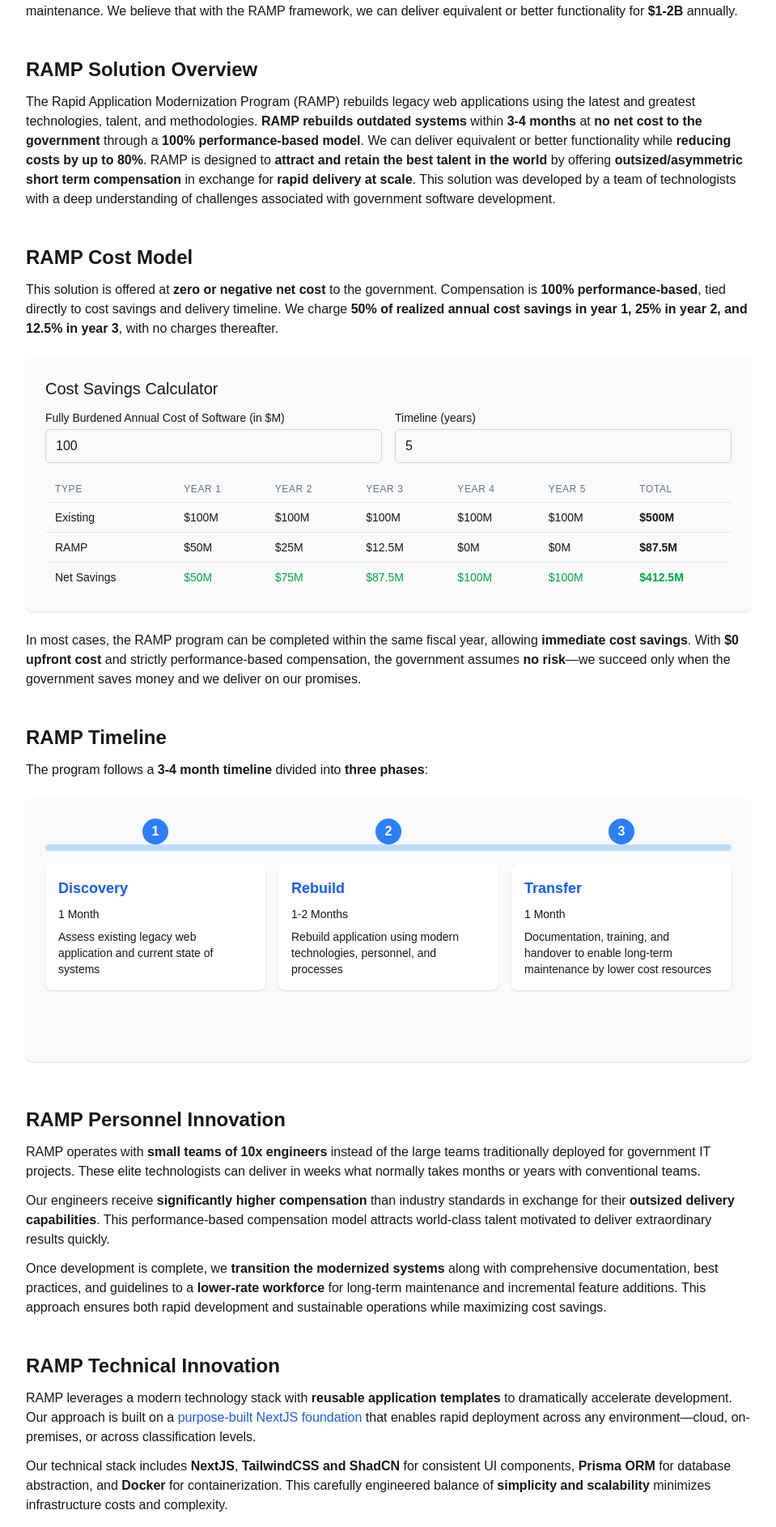
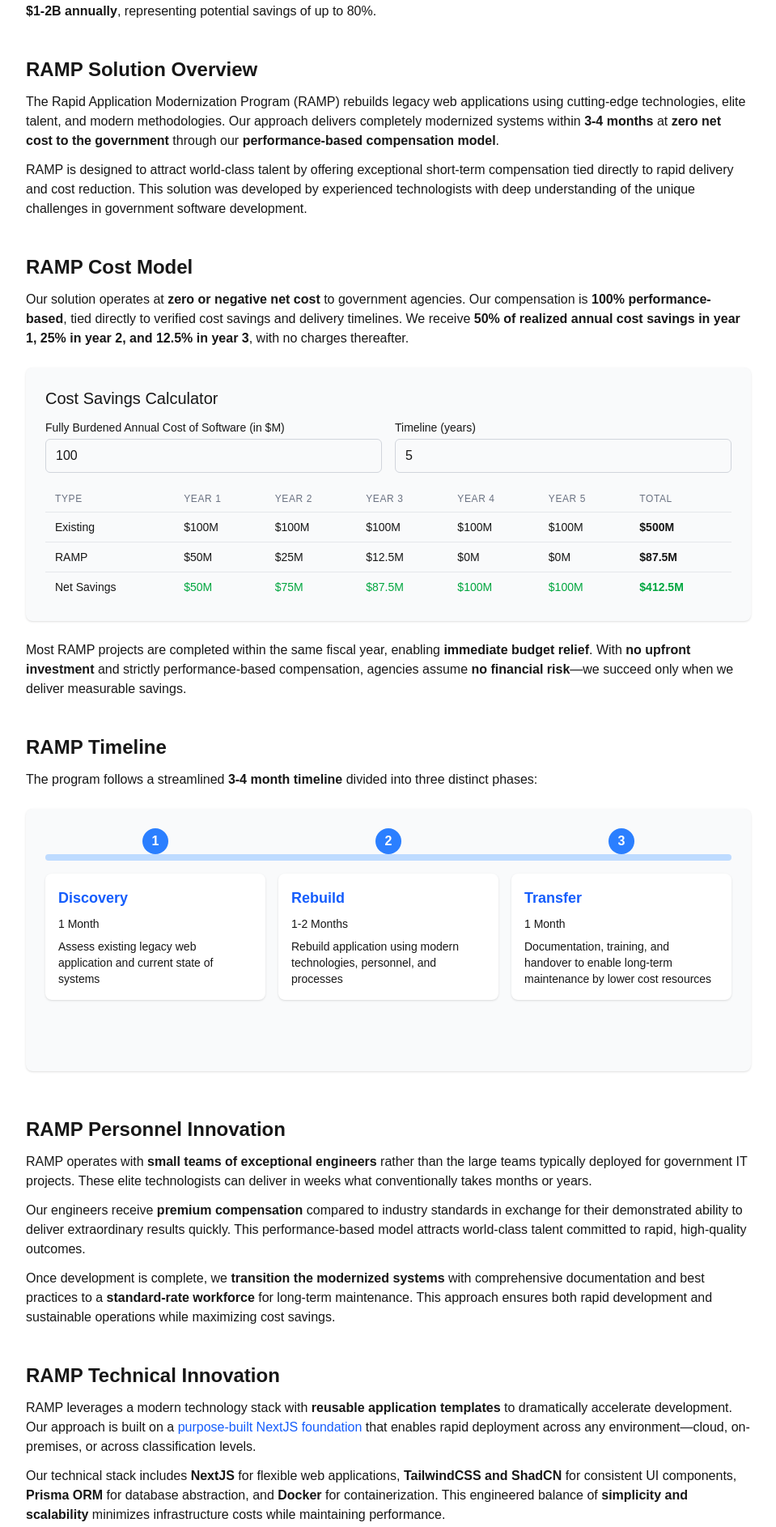
Before and after one commit to softservesoftware/ramp, a Next.js app in the folder webapp/: page / in a window 1280 px wide. Shown: the part 846-2732 px from the top of the page at 81% size, without its empty margins (160-1119 px from the left). Built offline with nearby package versions, Linux system fonts and the light colour scheme.

Commit message:
copy update

```diff
--- a/webapp/src/app/page.tsx
+++ b/webapp/src/app/page.tsx
@@ -30,70 +30,71 @@ export default function Home() {
       <main className="flex-1 flex flex-col gap-6 md:gap-8 max-w-4xl mx-auto w-full">
         <Section title="Problem Overview">
           <p className="mb-3">
-            Currently, the US government spends <strong>$73B annually</strong> on NAICS 5415 (Computer Systems Design and Related Services).
-            Between 2019 and 2024, this spending has grown at a <strong>9.22% CAGR</strong>. If left unchecked, it will reach approximately <strong>$100B by 2028</strong>.
+            The US government currently spends <strong>$73B annually</strong> on Computer Systems Design and Related Services (NAICS 5415).
+            This spending has grown at a <strong>9.22% CAGR</strong> between 2019 and 2024, and is projected to reach <strong>$104B by 2028</strong> if current trends continue.
           </p>
 
           <SpendingChart data={spendingData} />
 
           <p className="mb-3">
-            We estimate that about <strong>15%</strong> of this annual spend goes toward basic web development for relatively simple
-            database-driven websites. These systems use legacy technologies that are expensive to maintain due to infrastructure and complexity resulting from years of technical debt.
-            If correct, this represents approximately <strong>$11B in annual spending</strong> on legacy technology maintenance. We believe that with the RAMP framework,
-            we can deliver equivalent or better functionality for <strong>$1-2B</strong> annually.
+            We estimate that <strong>15%</strong> of this annual spend—approximately <strong>$11B</strong>—is allocated to basic web development for relatively simple
+            database-driven websites built on legacy technologies. These systems are expensive to maintain due to outdated infrastructure and accumulated technical debt.
+            The RAMP framework can deliver equivalent or superior functionality for just <strong>$1-2B annually</strong>, representing potential savings of up to 80%.
           </p>
         </Section>
 
         <Section title="RAMP Solution Overview">
           <p className="mb-3">
-            The Rapid Application Modernization Program (RAMP) rebuilds legacy web applications using the latest and greatest technologies,
-            talent, and methodologies. <strong>RAMP rebuilds outdated systems</strong> within <strong>3-4 months</strong> at <strong>no net cost to the government</strong> through
-            a <strong>100% performance-based model</strong>. We can deliver equivalent or better functionality while <strong>reducing costs by up to 80%</strong>. RAMP is
-            designed to <strong>attract and retain the best talent in the world</strong> by offering <strong>outsized/asymmetric short term compensation</strong> in exchange
-            for <strong>rapid delivery at scale</strong>. This solution was developed by a team of technologists with a deep understanding of challenges associated with government software development.
+            The Rapid Application Modernization Program (RAMP) rebuilds legacy web applications using cutting-edge technologies,
+            elite talent, and modern methodologies. Our approach delivers completely modernized systems within <strong>3-4 months</strong> at
+            <strong> zero net cost to the government</strong> through our <strong>performance-based compensation model</strong>.
+          </p>
+
+          <p className="mb-3">
+            RAMP is designed to attract world-class talent by offering exceptional short-term compensation tied directly to rapid delivery and cost reduction.
+            This solution was developed by experienced technologists with deep understanding of the unique challenges in government software development.
           </p>
         </Section>
 
         <Section title="RAMP Cost Model">
           <p className="mb-3">
-            This solution is offered at <strong>zero or negative net cost</strong> to the government. Compensation is <strong>100% performance-based</strong>,
-            tied directly to cost savings and delivery timeline. We charge <strong>50% of realized annual cost savings in year 1,
+            Our solution operates at <strong>zero or negative net cost</strong> to government agencies. Our compensation is <strong>100% performance-based</strong>,
+            tied directly to verified cost savings and delivery timelines. We receive <strong>50% of realized annual cost savings in year 1,
               25% in year 2, and 12.5% in year 3</strong>, with no charges thereafter.
           </p>
 
           <CostCalculator />
 
           <p className="mb-3">
-            In most cases, the RAMP program can be completed within the same fiscal year, allowing <strong>immediate cost savings</strong>.
-            With <strong>$0 upfront cost</strong> and strictly performance-based compensation, the government assumes <strong>no risk</strong>—we succeed only
-            when the government saves money and we deliver on our promises.
+            Most RAMP projects are completed within the same fiscal year, enabling <strong>immediate budget relief</strong>.
+            With <strong>no upfront investment</strong> and strictly performance-based compensation, agencies assume <strong>no financial risk</strong>—we
+            succeed only when we deliver measurable savings.
           </p>
         </Section>
 
         <Section title="RAMP Timeline">
           <p className="mb-3">
-            The program follows a <strong>3-4 month timeline</strong> divided into <strong>three phases</strong>:
+            The program follows a streamlined <strong>3-4 month timeline</strong> divided into three distinct phases:
           </p>
           <Timeline />
         </Section>
 
         <Section title="RAMP Personnel Innovation">
           <p className="mb-3">
-            RAMP operates with <strong>small teams of 10x engineers</strong> instead of the large teams traditionally deployed for government IT projects.
-            These elite technologists can deliver in weeks what normally takes months or years with conventional teams.
+            RAMP operates with <strong>small teams of exceptional engineers</strong> rather than the large teams typically deployed for government IT projects.
+            These elite technologists can deliver in weeks what conventionally takes months or years.
           </p>
 
           <p className="mb-3">
-            Our engineers receive <strong>significantly higher compensation</strong> than industry standards
-            in exchange for their <strong>outsized delivery capabilities</strong>. This performance-based compensation model
-            attracts world-class talent motivated to deliver extraordinary results quickly.
+            Our engineers receive <strong>premium compensation</strong> compared to industry standards
+            in exchange for their demonstrated ability to deliver extraordinary results quickly. This performance-based model
+            attracts world-class talent committed to rapid, high-quality outcomes.
           </p>
 
           <p className="mb-3">
-            Once development is complete, we <strong>transition the modernized systems</strong> along with comprehensive
-            documentation, best practices, and guidelines to a <strong>lower-rate workforce</strong> for long-term maintenance
-            and incremental feature additions. This approach ensures both rapid development and sustainable operations
-            while maximizing cost savings.
+            Once development is complete, we <strong>transition the modernized systems</strong> with comprehensive
+            documentation and best practices to a <strong>standard-rate workforce</strong> for long-term maintenance.
+            This approach ensures both rapid development and sustainable operations while maximizing cost savings.
           </p>
         </Section>
 
@@ -105,31 +106,30 @@ export default function Home() {
           </p>
 
           <p className="mb-3">
-            Our technical stack includes <strong>NextJS</strong>, <strong>TailwindCSS and ShadCN</strong> for
+            Our technical stack includes <strong>NextJS</strong> for flexible web applications, <strong>TailwindCSS and ShadCN</strong> for
             consistent UI components, <strong>Prisma ORM</strong> for database abstraction, and <strong>Docker</strong> for containerization.
-            This carefully engineered balance of <strong>simplicity and scalability</strong> minimizes infrastructure costs and complexity.
+            This engineered balance of <strong>simplicity and scalability</strong> minimizes infrastructure costs while maintaining performance.
           </p>
 
           <p className="mb-3">
-            The platform comes with <strong>pre-configured authentication mechanisms</strong> that integrate seamlessly with federal SSO systems.
-            By standardizing on these patterns, we reduce development time while maintaining high security standards and
+            The platform includes <strong>pre-configured authentication systems</strong> that integrate seamlessly with federal SSO solutions.
+            By standardizing these patterns, we reduce development time while maintaining high security standards and
             compliance with government requirements.
           </p>
 
           <p className="mb-3">
-            After hand off this stack will be easily transitioned to a lower rate workforce that can continue to iterate and improve the system.
-            Standardized patterns and best practices will be provided to ensure a smooth transition and ongoing maintenance. This stack also lends itself well to
-            AI code generation and development, allowing for rapid development of new features and capabilities.
+            This standardized stack facilitates smooth transition to maintenance teams and supports ongoing enhancement.
+            The architecture also leverages modern AI-assisted development capabilities, enabling rapid iteration and evolution
+            of features as requirements change.
           </p>
         </Section>
 
-        <Section title="What RAMP Needs to Get Started">
+        <Section title="How to Implement RAMP">
           <p className="mb-3">
-            To achieve fast results, the RAMP process needs to be incorporated into a mechanism that the federal government can purchase.
-            I believe that the <strong>fastest way to implement this solution</strong> is to accept this submission as comparable to
-            <strong> SBIR Phase I research</strong> and <strong>sole source a SBIR Phase II to Softserve Software LLC.</strong>
-            With a Phase II award, we can begin the RAMP process across the federal government immediately. There may be other channels
-            to quickly implement this solution, but this is the fastest path to results that we are aware of.
+            To achieve rapid results, RAMP needs integration with established federal procurement mechanisms.
+            The <strong>most efficient implementation path</strong> would be to accept this solution as comparable to
+            <strong> SBIR Phase I research</strong> and <strong>sole source a SBIR Phase II award to Softserve Software LLC</strong>.
+            With a Phase II award, RAMP can begin delivering cost savings across federal agencies immediately.
           </p>
 
           <p className="mb-3">
@@ -142,7 +142,7 @@ export default function Home() {
 
       <footer className="mt-6 text-center">
         <p className="text-sm text-gray-500">© 2025 Softserve Software LLC. All rights reserved.</p>
-        <p className="text-sm text-gray-500"> The Rapid Application Modernization Program (RAMP) was announced by Softserve Software LLC on March 1, 2025.</p>
+        <p className="text-sm text-gray-500">The Rapid Application Modernization Program (RAMP) was announced by Softserve Software LLC on March 1, 2025.</p>
       </footer>
       <Analytics />
     </div>
```
